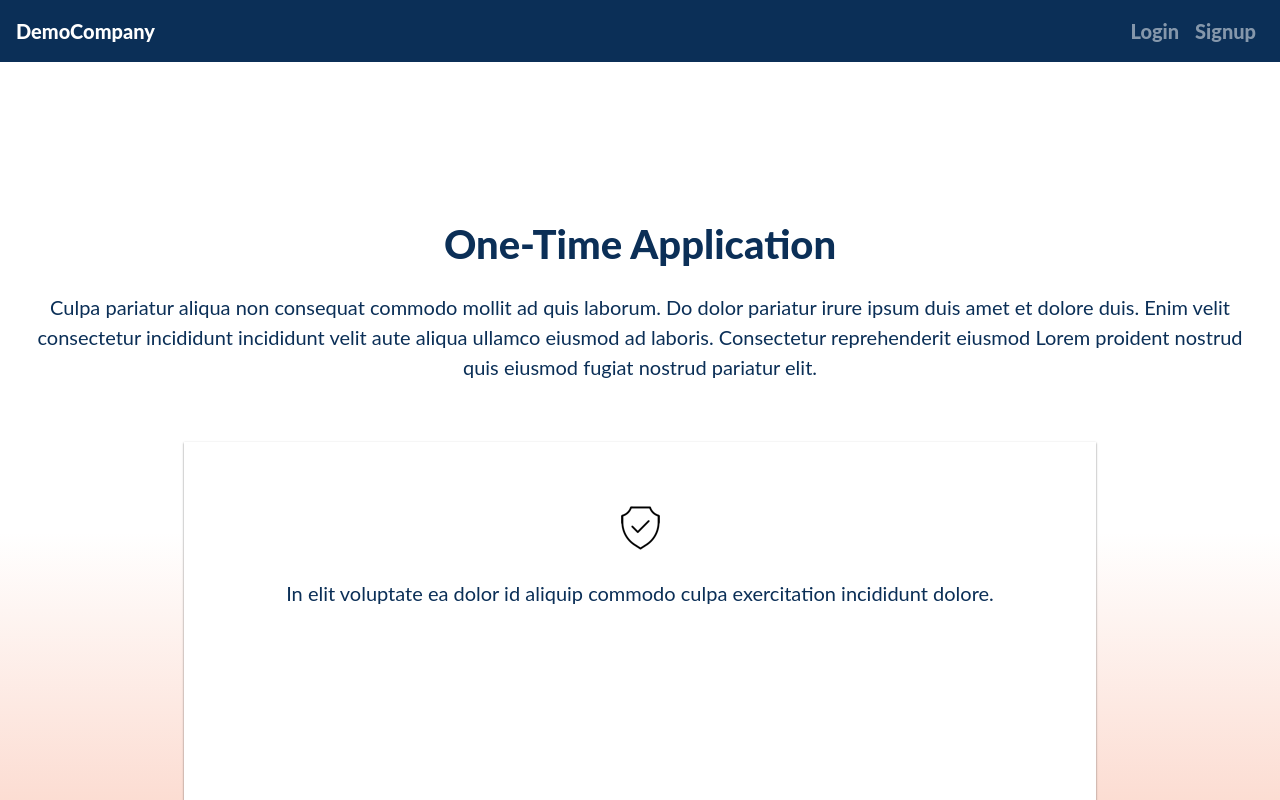
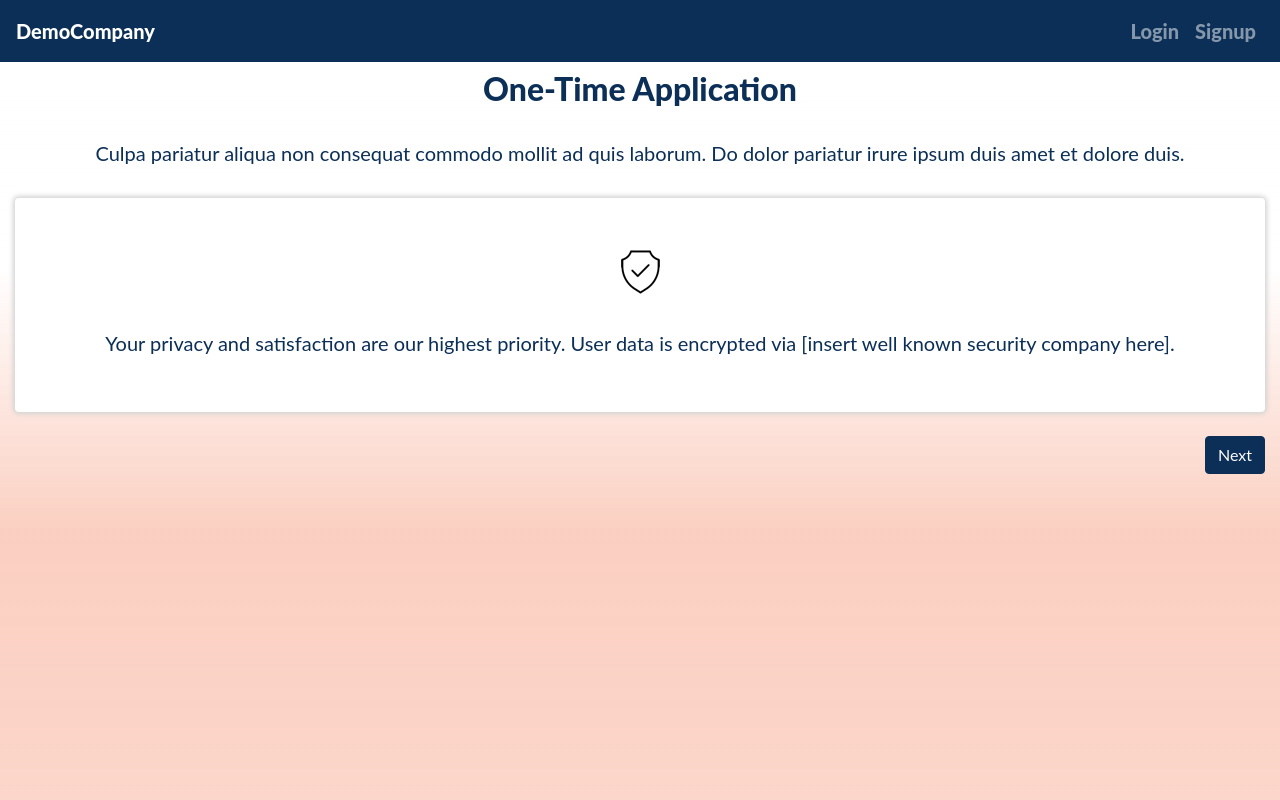
Before and after one commit to VNgwazini/Rental-Property-App, a Next.js app: page /tenant/one_time_app in a window 1280 px wide. Shown: the top 800 px of the page. Built offline with nearby package versions, Linux system fonts and the light colour scheme; a small style sheet from the web is missing.

Commit message:
Update rest of form layouts and added linear gradient to body.

```diff
--- a/components/Budget.js
+++ b/components/Budget.js
@@ -105,6 +105,7 @@ export default function Budget() {
     <>
       <h2 className="text-center mb-4" style={{marginTop: '70px'}}>Budget</h2>
       <p className="text-center">Please select a price range you are comfortable with.</p>
+      <Container>
       <Card className={classes.root}>
         <CardContent className="text-center mt-4 pt-4">
           <Row>
@@ -130,8 +131,8 @@ export default function Budget() {
         </CardContent>
       </Card>
       <Row>
-      <Col>
-        <Button
+        <Col>
+          <Button
             variant="primary"
             className="my-4 ml-4 float-right"
             onClick={handleSubmit}
@@ -152,6 +153,7 @@ export default function Budget() {
           </Link>
         </Col>
       </Row>
+      </Container>
     </>
   );
 }
--- a/components/OneTimeApp.js
+++ b/components/OneTimeApp.js
@@ -1,58 +1,72 @@
 import Router from "next/router";
 import {
   Container,
-  Form,
   Row,
   Col,
   Button,
-  ButtonGroup,
-  Slider,
 } from "react-bootstrap";
+import {
+  Card,
+  CardContent,
+  makeStyles
+} from '@material-ui/core';
+
 
 export default function OneTimeApp() {
   const handleSubmit = () => {
     Router.push("offers");
   };
+
+  const useStyles = makeStyles({
+    root: {
+      minWidth: 275,
+      color: '#0b2f57',
+      boxShadow: '0 0px 5px 2px #d3d3d3',
+    },
+    bullet: {
+      display: 'inline-block',
+      margin: '0 2px',
+      transform: 'scale(0.8)',
+    },
+    title: {
+      fontSize: 14,
+    },
+    pos: {
+      marginBottom: 12,
+    },
+  });
+
+  const classes = useStyles();
+
   return (
     <>
-      <Container fluid>
-        <section>
-          <div className="text-center paragraph-heading">
-            <h1 id="unique_features_header">One-Time Application</h1>
-            <p className="mt-4">
-              Culpa pariatur aliqua non consequat commodo mollit ad quis laborum. Do dolor pariatur irure ipsum duis amet et dolore duis. Enim velit consectetur incididunt incididunt velit aute aliqua ullamco eiusmod ad laboris. Consectetur reprehenderit eiusmod Lorem proident nostrud quis eiusmod fugiat nostrud pariatur elit.
+    <h2 className="text-center mb-4" style={{marginTop: '70px'}}>One-Time Application</h2>
+    <p className="text-center">
+      Culpa pariatur aliqua non consequat commodo mollit ad quis laborum.
+      Do dolor pariatur irure ipsum duis amet et dolore duis.
     </p>
-          </div>
-        </section>
-        <section className="section-heading">
-          <Container>
+      <Card className={classes.root}>
+        <CardContent className="text-center mt-4 pt-4">
           <Row>
-              <div className="text-center one-time-app-Rectangle">
-                <div className="text-center col-lg-12 col-md-10 ">
+            <Col className="text-center">
             <img
               src="/img/noun-security-2839857.png"
               alt="noun-security-2839857.png"
-                    className="section-heading img-fluid img-thumbnail remove-icon-outline"
+              className="img-thumbnail remove-icon-outline"
             />
-                </div>
-                <p className="mt-4">
-                  In elit voluptate ea dolor id aliquip commodo culpa exercitation incididunt dolore.
-                </p>
-                <p id="one-time-stretch">&nbsp;</p>
-              </div>
+            </Col>
           </Row>
           <Row>
             <Col>
-                <Row>
-                  <div className="text-left" id="one-time-app-footer"></div>
-                </Row>
+              <p>Your privacy and satisfaction are our highest priority.
+                 User data is encrypted via [insert well known security company here].</p>
             </Col>
           </Row>
+        </CardContent>
+      </Card>
       <Row>
-              <Col lg={11} className="mb-5">
+        <Col className="my-4">
           <Button
-                  className="float-right"
-                  size="lg"
             className="float-right"
             onClick={handleSubmit}
           >
@@ -60,12 +74,6 @@ export default function OneTimeApp() {
           </Button>
         </Col>
       </Row>
-            <Row>
-              <Col></Col>
-            </Row>
-          </Container>
-        </section>
-      </Container>
     </>
   );
 }
--- a/styles/main.css
+++ b/styles/main.css
@@ -1,7 +1,20 @@
+html {
+  height: 100%;
+}
 body {
+  height: 100%;
+  margin: 0;
+  background-repeat: no-repeat;
+  background-attachment: fixed;
   font-size: 20px;
   color: #0b2f57;
   font-family: Lato;
+  background-image: linear-gradient(
+    white,
+    rgba(255, 255, 255, 0.26),
+    rgba(243, 123, 83, 0.36),
+    rgba(243, 123, 83, 0.31)
+  );
 }
 p {
   line-height: 1.5;
@@ -631,15 +644,6 @@ input[type="radio"] {
   line-height: 0.5;
   border-radius: 0.2rem;
 }
-#welcome {
-  margin: 10% 0;
-  background: linear-gradient(
-    rgba(255, 255, 255, 0.26),
-    rgba(243, 123, 83, 0.36),
-    rgba(243, 123, 83, 0.36),
-    rgba(243, 123, 83, 0.31)
-  );
-}
 .home-search-bar-icon {
   height: 2.2em;
 }
@@ -722,9 +726,7 @@ input[type="radio"] {
   background-color: #ffffff;
   margin: 0 auto;
 }
-#gradient-orange {
-  background-image: linear-gradient(white,rgba(255, 255, 255, 0.26), rgba(243, 123, 83, 0.36), rgba(243, 123, 83, 0.31)) !important;
-}
+
 .barker-brochure-btn-blue {
   width: 307px;
   height: 75px;
@@ -1159,14 +1161,6 @@ input[type="radio"] {
   line-height: 0.5;
   border-radius: 0.2rem;
 }
-#welcome {
-  margin: 50% auto;
-  background-image: linear-gradient(
-    rgba(255, 255, 255, 0.26),
-    rgba(243, 123, 83, 0.36),
-    rgba(243, 123, 83, 0.31)
-  );
-}
 .dot {
   height: 250px;
   width: 250px;
@@ -1198,10 +1192,6 @@ input[type="radio"] {
 }
 #one-time-stretch {
   margin-top: 20em;
-}
-
-#gradient-orange {
-  background-image: linear-gradient(white,rgba(255, 255, 255, 0.26), rgba(243, 123, 83, 0.36), rgba(243, 123, 83, 0.31)) !important;
 }
 .barker-brochure-btn-blue {
   object-fit: contain;
```
Also changed, not shown: components/AboutYourself.js (+57 -80 lines), components/NewOffers.js (+8 -17 lines), components/Welcome.js (+4 -27 lines). Lines whose indentation alone changed are shown as unchanged.
